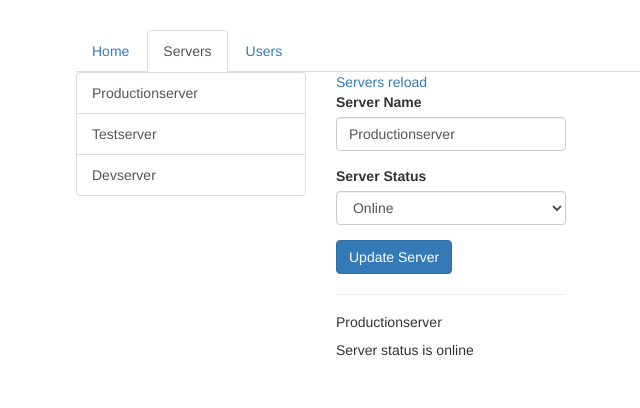
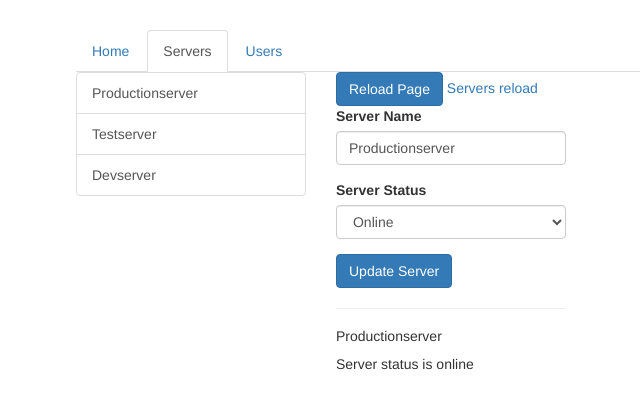
Before and after one commit to EvgeniErmakov/angular-learning-start, an Angular app: page /servers in a window 1280 px wide. Shown: the top 408 px of the page, without its empty margins (189-829 px from the left). Built offline with nearby package versions, Linux system fonts and the light colour scheme.

Commit message:
Routing: 131.Using Relative Paths in Programmatic Navigation

```diff
--- a/src/app/servers/servers.component.html
+++ b/src/app/servers/servers.component.html
@@ -10,6 +10,7 @@
     </div>
   </div>
   <div class="col-xs-12 col-sm-4">
+    <button class="btn btn-primary" (click) = "onReload()">Reload Page</button>
     <a routerLink="/servers"> Servers reload </a>
     <app-edit-server></app-edit-server>
     <hr>
--- a/src/app/servers/servers.component.ts
+++ b/src/app/servers/servers.component.ts
@@ -1,5 +1,6 @@
-import { Component, OnInit } from '@angular/core';
-import { ServersService } from './servers.service';
+import {Component, OnInit} from '@angular/core';
+import {ServersService} from './servers.service';
+import {ActivatedRoute, Router} from "@angular/router";
 
 @Component({
   selector: 'app-servers',
@@ -7,12 +8,18 @@ import { ServersService } from './servers.service';
   styleUrls: ['./servers.component.css']
 })
 export class ServersComponent implements OnInit {
-  public servers: {id: number, name: string, status: string}[] = [];
+  public servers: { id: number, name: string, status: string }[] = [];
 
-  constructor(private serversService: ServersService) { }
+  constructor(private serversService: ServersService,
+              private router: Router,
+              private route: ActivatedRoute) {
+  }
 
   ngOnInit() {
     this.servers = this.serversService.getServers();
   }
 
+  onReload() {
+    this.router.navigate(["servers"], {relativeTo: this.route});
+  }
 }
```
